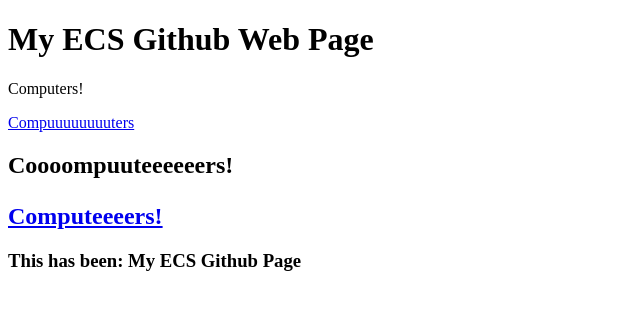
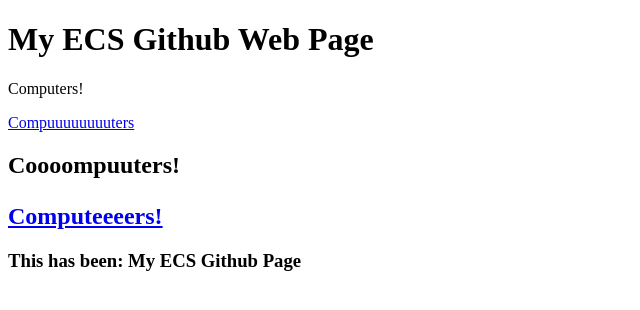
Before and after one commit to MauBak00/MauBak00.github.io, a plain HTML site: page index.html in a window 1280 px wide. Shown: the full height of the page, 0-640 px from the left. Drawn offline with Linux system fonts and the light colour scheme.

Commit message:
Update index.html

```diff
--- a/index.html
+++ b/index.html
@@ -6,7 +6,7 @@
 <h1>My ECS Github Web Page</h1>
 <p>Computers!</p>
 <a href="https://www.w3schools.com">Compuuuuuuuuters</a>
-<h2>Coooompuuteeeeeers!</p>
+<h2>Coooompuuters!</p>
 <a href="https://www.google.com/search?q=computers&rlz=1CASMAI_enUS761US765&source=lnms&tbm=isch&sa=X&ved=0ahUKEwjKg4_nj4fXAhXBsVQKHU9HCs4Q_AUICigB">Computeeeers!</a>
 <h3>This has been: My ECS Github Page</h3>
 
```
